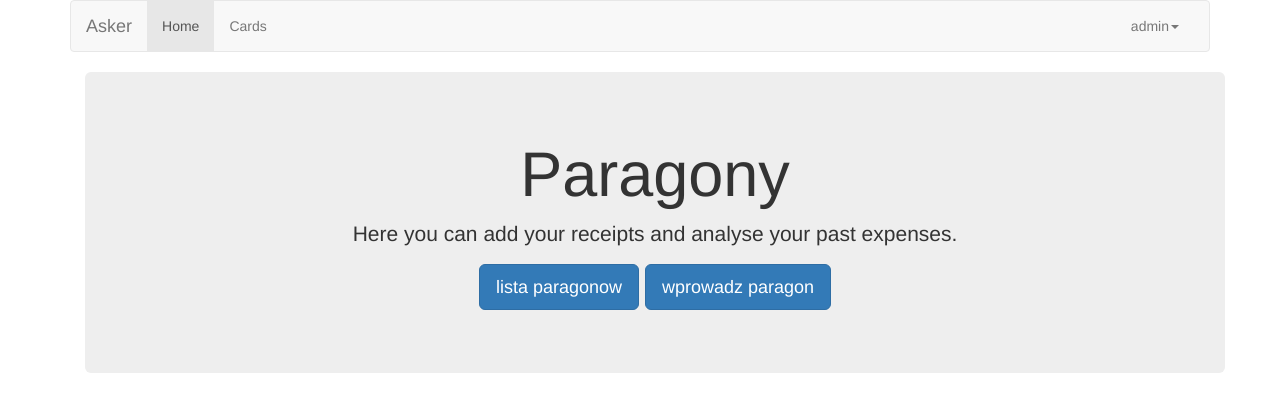
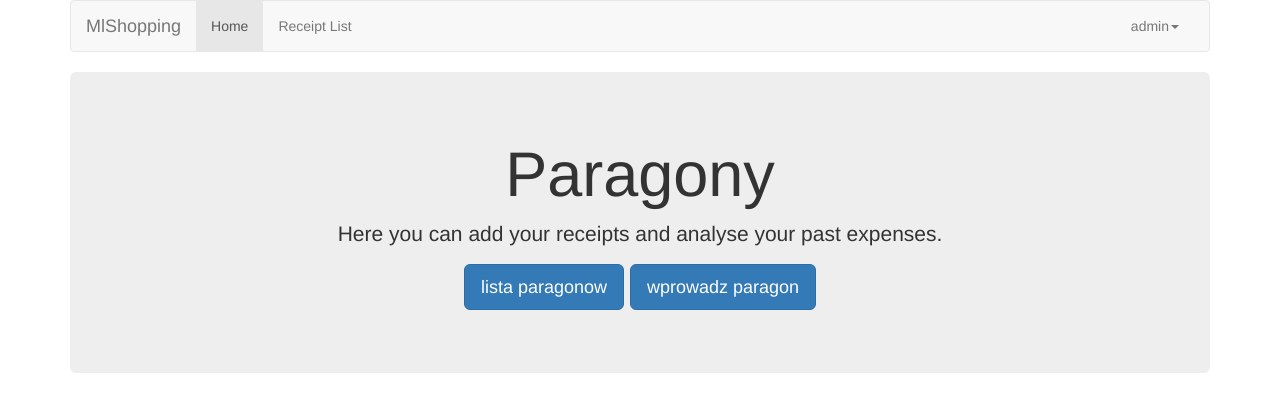
Before and after one commit to micbuz/project2, a Django app: page /paragony/ in a window 1280 px wide. Shown: the top 412 px of the page. Run offline with Django 3.2, Linux system fonts and the light colour scheme; a user stored in the database is signed in; parts of the project's set-up code (start-up, migrations or seed data) failed here and were passed over; some libraries are stand-ins or nearby versions.

Commit message:
compleated app

```diff
--- a/boot/dupa/templates/dupa/base_paragon.html
+++ b/boot/dupa/templates/dupa/base_paragon.html
@@ -1,7 +1,7 @@
 {% extends 'base.html' %}
 
 {% block content %}
-    <div class="container">
+<!--    <div class="container"> -->
 
 
       <!-- Main component for a primary marketing message or call to action -->
@@ -29,7 +29,7 @@
 
 
 
-    </div> <!-- /container -->
+      <!--    </div>   -->  <!-- /container -->
     {% endblock %}
 
 
--- a/boot/dupa/views.py
+++ b/boot/dupa/views.py
@@ -38,7 +38,7 @@ def paragon_base(request):
 
 
 def lista_paragonow(request):
-    qs = Paragon.objects.all()[::-1]   #.reverse()
+    qs = Paragon.objects.filter(user1=request.user)[::-1]   #.reverse()
     context={}
     try:
         itemki =[]
--- a/boot/log_user/views.py
+++ b/boot/log_user/views.py
@@ -31,7 +31,7 @@ def login1(request):
         user = authenticate (username=username, password=password)
         if user is not None:
             login(request, user)
-            return redirect('cards')
+            return redirect('paragony:lista_paragonow')
         else:
             context['flag'] = True
 
--- a/boot/templates/base.html
+++ b/boot/templates/base.html
@@ -3,6 +3,15 @@
 <!DOCTYPE html>
 
 <html>
+
+	<head>
+
+		<title>MlShopping</title>
+
+
+	</head>
+
+
 <body>
 
 
@@ -18,13 +27,13 @@
               <span class="icon-bar"></span>
               <span class="icon-bar"></span>
             </button>
-            <a class="navbar-brand" href="/">Asker</a>
+	    <a class="navbar-brand" href="{% url 'paragony:paragon_base' %}">MlShopping</a>
           </div>
           <div id="navbar" class="navbar-collapse collapse">
             <ul class="nav navbar-nav">
               <li class="active"><a href="/">Home</a></li>
 	      {% if user.is_authenticated %}
-	      <li><a href="/cards/">Cards</a></li>
+	      <li><a href="{% url 'paragony:lista_paragonow' %}">Receipt List</a></li>
 	      <!--      <li><a href="/about/">About</a></li> -->
 	      <!--          <li><a href="#">Contact</a></li> -->
 	      {% endif %}
@@ -35,7 +44,7 @@
 	<a href="#" class="dropdown-toggle" data-toggle="dropdown" role="button" aria-haspopup="true" aria-expanded="false">{{request.user.username}}<span class="caret"></span></a>
                 <ul class="dropdown-menu">
                   <li><a href="/logout/">Log out</a></li>
-		 <li><a href="/cards/">Cards</a></li>
+		  <li><a href="{% url 'paragony:lista_paragonow' %}">Receipts</a></li>
 
                 </ul>
               </li>
```
Also changed, not shown: boot/dupa/templates/dupa/paragon_list2.html (+52 -8 lines), boot/db.sqlite3, boot/media/IMG_20170113_191448_5iRUgwN.jpg (added), boot/media/IMG_20170113_191448_IObHLQJ.jpg (added), boot/media/IMG_20170113_191448_jAWfWgf.jpg (added), boot/media/IMG_20170113_191541_xDwxlmP.jpg (added), 1 other file.
